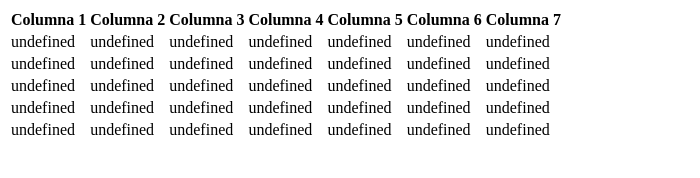
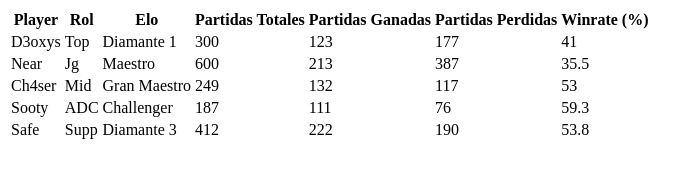
Before and after one commit to AlSaSi0000/SoloQChallengeHRS, a plain HTML site: page index.html in a window 1280 px wide. Shown: the whole page, without its empty margins (0-700 px from the left). Drawn offline with nearby package versions, Linux system fonts and the light colour scheme.

Commit message:
Update index.html

```diff
--- a/index.html
+++ b/index.html
@@ -8,13 +8,13 @@
   <table id="tablaDatos">
     <thead>
       <tr>
-        <th>Columna 1</th>
-        <th>Columna 2</th>
-        <th>Columna 3</th>
-        <th>Columna 4</th>
-        <th>Columna 5</th>
-        <th>Columna 6</th>
-        <th>Columna 7</th>
+        <th>Player</th>
+        <th>Rol</th>
+        <th>Elo</th>
+        <th>Partidas Totales</th>
+        <th>Partidas Ganadas</th>
+        <th>Partidas Perdidas</th>
+        <th>Winrate (%)</th>
       </tr>
     </thead>
     <tbody>
@@ -28,13 +28,13 @@
       $.getJSON("datos.json", function(data) {
         $.each(data, function(index, item) {
           var fila = "<tr>" +
-            "<td>" + item.columna1 + "</td>" +
-            "<td>" + item.columna2 + "</td>" +
-            "<td>" + item.columna3 + "</td>" +
-            "<td>" + item.columna4 + "</td>" +
-            "<td>" + item.columna5 + "</td>" +
-            "<td>" + item.columna6 + "</td>" +
-            "<td>" + item.columna7 + "</td>" +
+            "<td>" + item.Player + "</td>" +
+            "<td>" + item.Rol + "</td>" +
+            "<td>" + item.Elo + "</td>" +
+            "<td>" + item.Partidas + "</td>" +
+            "<td>" + item.Ganadas + "</td>" +
+            "<td>" + item.Perdidas + "</td>" +
+            "<td>" + item.Winrate + "</td>" +
             "</tr>";
           $("#tablaDatos tbody").append(fila);
         });
```
